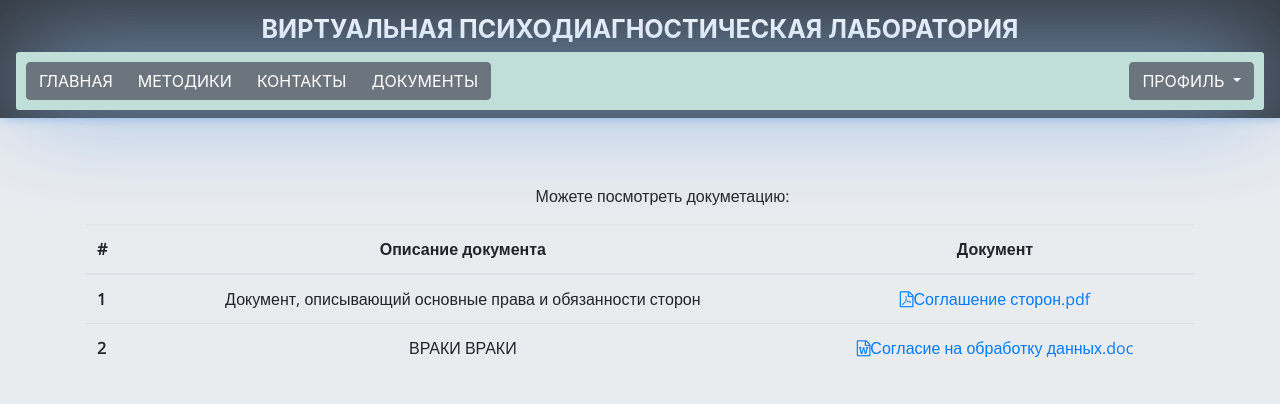
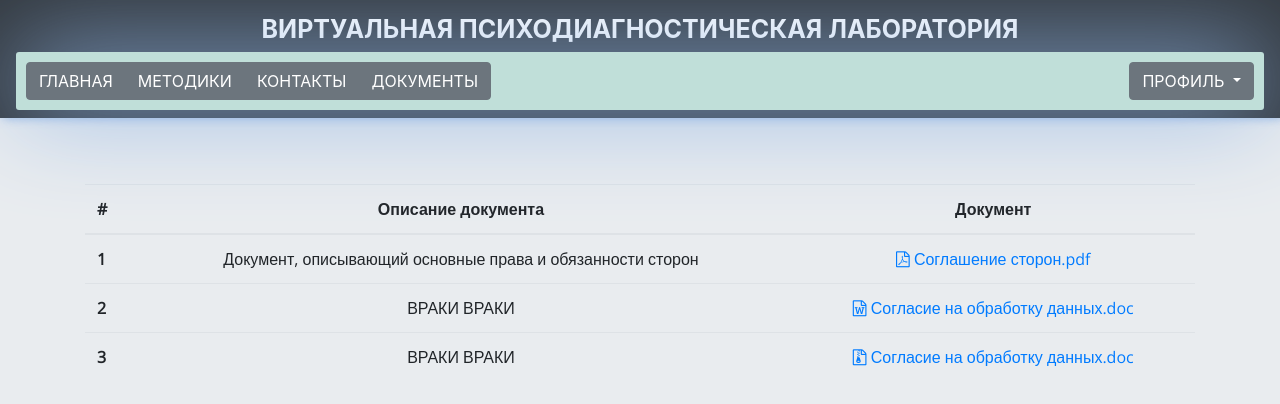
Before and after one commit to BolkunetsAlexandr/testLabCli, an Angular app: page /documents in a window 1280 px wide. Shown: the top 404 px of the page. Built offline with nearby package versions, Linux system fonts and the light colour scheme.

Commit message:
refactoring

```diff
--- a/src/app/components/user/workspace/documentation/documentation.component.html
+++ b/src/app/components/user/workspace/documentation/documentation.component.html
@@ -1,7 +1,4 @@
 <div class="jumbotron textapp">
-  <p class="display-5 text-center">
-    Можете посмотреть докуметацию:
-  </p>
   <div class="container">
     <table class="table table-inverse">
       <thead>
@@ -15,7 +12,7 @@
       <tr *ngFor="let file of files; let i = index">
         <th scope="row">{{i+1}}</th>
         <td class="text-center">{{file.description}}</td>
-        <td class="text-center"><a href='{{file.downloadUrl}}' download='{{file.name}}'><i class="fa fa-file-{{file.expansion}}-o"></i>{{file.name}}</a></td>
+        <td class="text-center"><a href='{{file.downloadUrl}}' download='{{file.name}}'><i class="fa fa-file-{{file.expansion}}-o"></i> {{file.name}}</a></td>
       </tr>
       </tbody>
     </table>
--- a/src/app/components/user/workspace/documentation/documentation.component.ts
+++ b/src/app/components/user/workspace/documentation/documentation.component.ts
@@ -18,6 +18,11 @@ export class DocumentationComponent implements OnInit {
       expansion: 'word',
       name: 'Согласие на обработку данных.doc',
       description: 'ВРАКИ ВРАКИ'
+    },
+    { downloadUrl: 'http://oochechersk.gov.by/sites/default/files/procedura_provedeniya_i_pravila_povedeniya_uchastnika_.doc',
+      expansion: 'archive',
+      name: 'Согласие на обработку данных.doc',
+      description: 'ВРАКИ ВРАКИ'
     }
   ];
 
```
